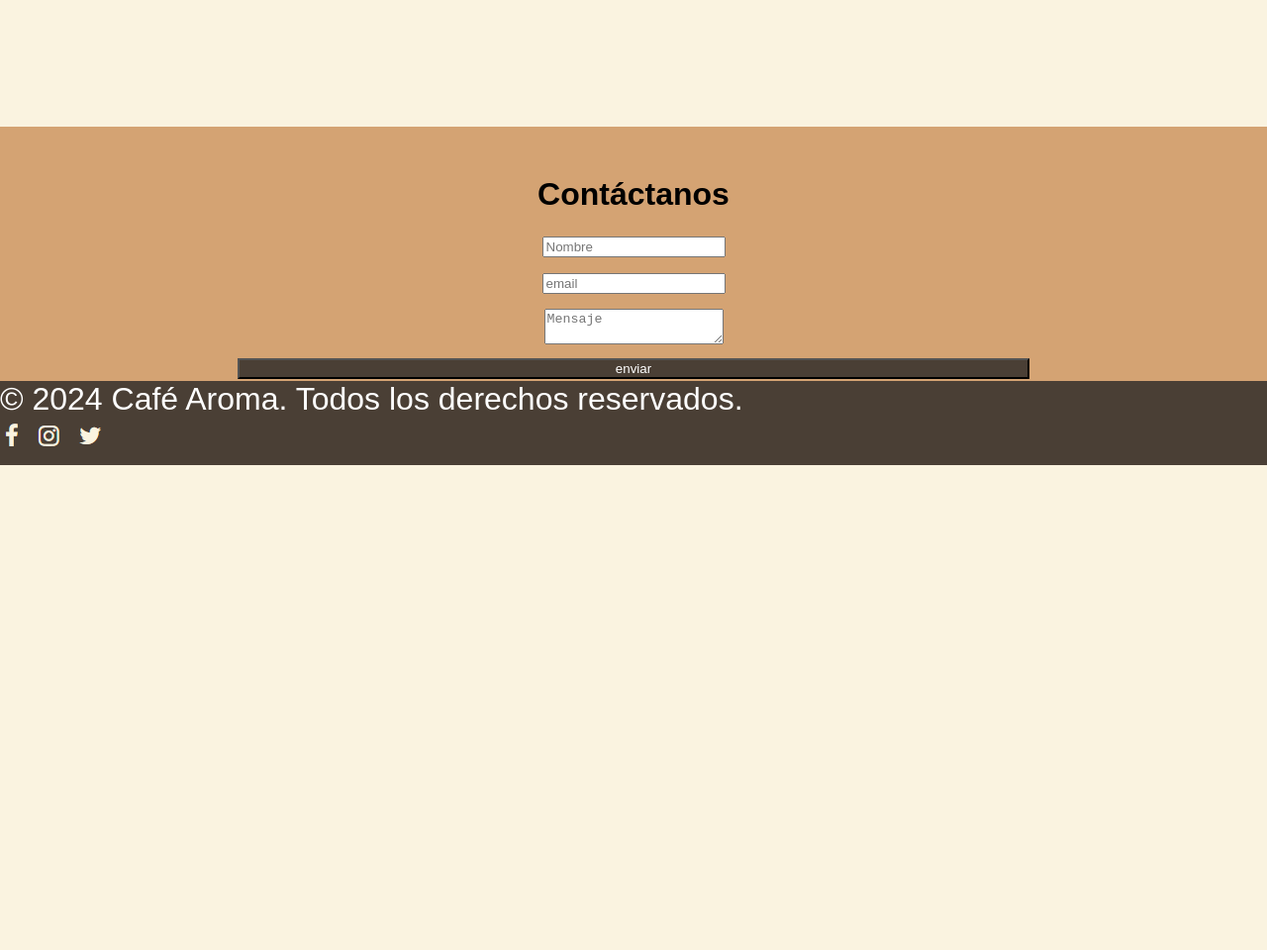
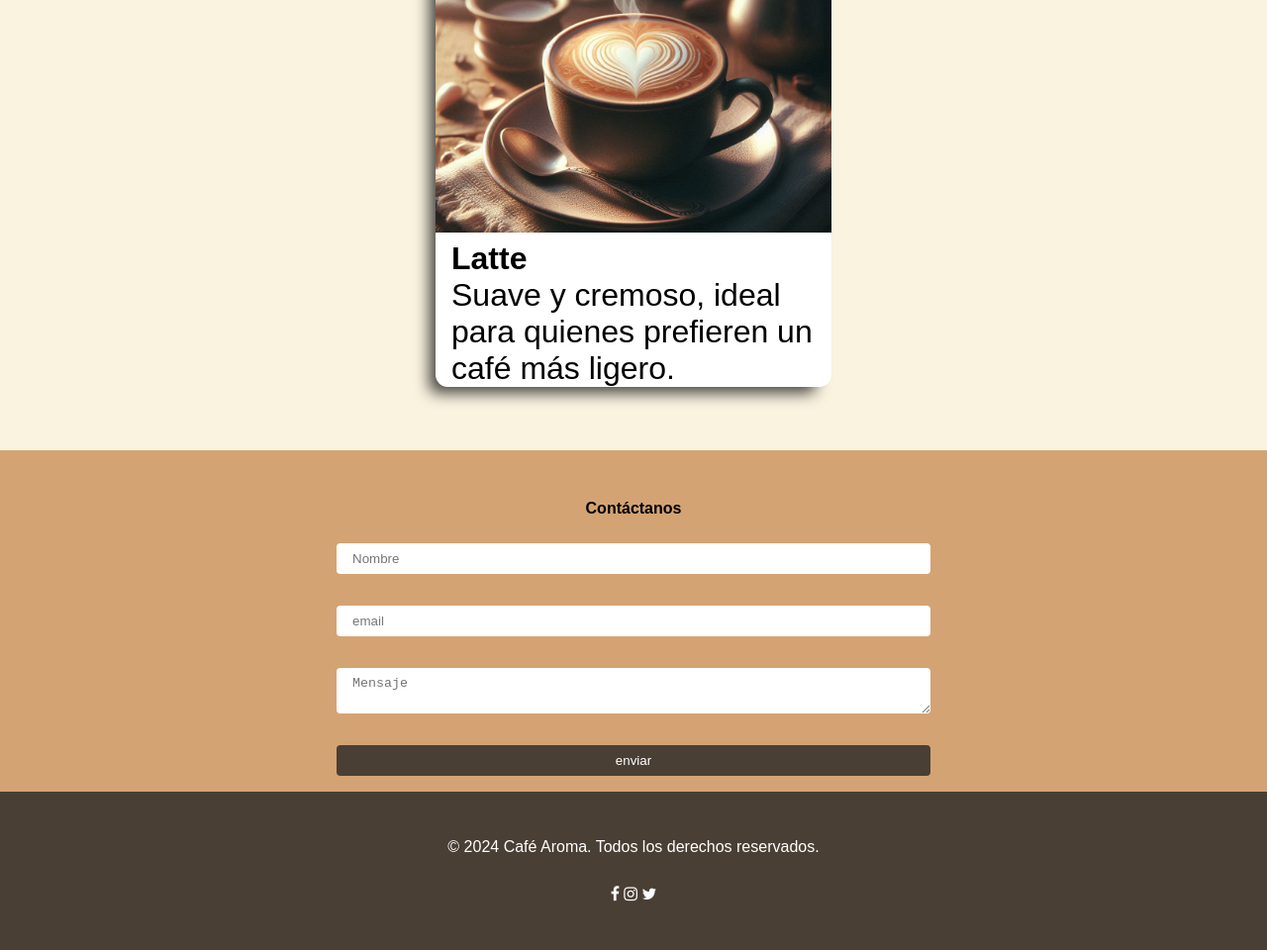
Before and after one commit to marisolroblesnunez/intento-cafe, a plain HTML site: page index.html in a window 1280 px wide. Shown: the part 1600-2560 px from the top of the page at 99% size. Before the commit the page ends 2070 px from the top, so only its background shows below. Drawn offline with Linux system fonts and the light colour scheme.

Commit message:
cafe fin

```diff
--- a/css/estilos.css
+++ b/css/estilos.css
@@ -4,7 +4,7 @@
     --primary:#4A3F35;
     --secundary:#D4A373;
     --fondo:#FAF3E0;
-    --transparencia: rgb(0, 0, 0,0.8);
+    --transparencia: rgb(0, 0, 0,0.5);
 
 }
 *{ box-sizing: border-box;
@@ -13,12 +13,12 @@
 body{
     background-color: var(--fondo);
     font-family: Arial, Helvetica, sans-serif;
-    font-size: 62.5%;
+
 }
 .banner{
-    background-image: url(../img/backgroun-image.jpeg);
+    background-color: var(--transparencia);
     /* background-color:rgba(0,0,0,0.5); */
-    background-repeat: no-repeat;
+
     background-size: cover ;
     height: 100vh;
     text-align: center;
@@ -26,7 +26,25 @@ body{
     justify-content: center;
     color:var(--white) ;
 
-    background-color: var(--transparencia);
+
+}
+header{
+     background-image: url(../img/backgroun-image.jpeg);
+    background-repeat: no-repeat;
+    background-size: cover;
+
+}
+@keyframes animacion {
+    from{
+        opacity: 0;transform: translateY(-20px);
+    }
+    to{
+        opacity: 1;transform: translate(0);
+    }
+}
+@keyframes seg-animacion{
+    50% {transform: rotate(180deg);}
+
 }
 
 .section-banner{
@@ -40,8 +58,13 @@ body{
     font-size: 3rem;
     line-height:10rem;
 
+    }
+    .section-banner h1{
+        animation: animacion 5s ease;
+    }
 
-    }
+
+
 
     .section-banner p{
         font-size: 2rem;
@@ -60,6 +83,7 @@ body{
     /* border:1px solid green; */
     color: var(--secundarylight);
     text-decoration: none;
+    transition: all 0.3s ease;
 }
 
 .menu a:hover{
@@ -86,14 +110,16 @@ margin-left: 1rem;
     gap: 5rem;
     width: 100%;
     max-width: 2000px;
-    margin: 0 auto;
-    padding: 10rem;
+    margin: 4rem auto;
+
+
+   flex-wrap: wrap;
 
 
 }
 @media(min-width:420px){
    .container{
-        display: flex;
+
         flex-direction: row;
     }
 }
@@ -111,29 +137,61 @@ margin-left: 1rem;
     box-shadow: -11px 11px 15px -5px rgba(0,0,0,0.74);;border-radius: 3%;
     overflow: hidden;
     font-size: 2rem;
+    width: 100%;
+    max-width: 400px;
 
 
+
+   animation: seg-animacion 5s ease;
+}
+.cafes:hover{
+    transform: translateY(-10px);
 }
 
 
 .formulario{
     background-color: var(--secundary);
-    font-size: 2rem;
+    /*font-size: 2rem;
     margin: 0 auto;
+     display: flex;
+    flex-direction: column;
+    max-width: 520px; */
 
 
 
 }
-.input-textarea{
+.formulario input, .formulario textarea{
+    background-color: white;
+    width: 100%;
+    color: var(--white);
+    padding: 0.5rem 1rem;
+    margin: 1rem 0;
+    border-radius: 4px;
+    cursor: pointer;
+    border: none;
+}
+
+
+/* .input textarea{
     line-height: 2rem;
     font-size: 6rem;
-
-}
+    */
+/* } */
  input[type="submit"]{
  color: var(--white);
     background-color: var(--primary);
-    width: 800px;
+
+    border: none;
+    display: block;
+    cursor: pointer;
+    transition: 2s;
 }
+input[type="submit"]:hover{
+    background-color: var(--secundary);
+    border:2px red solid;
+
+}
+
 .inputs{
     /* margin: 1rem;
     padding: 1rem; */
@@ -143,6 +201,11 @@ margin-left: 1rem;
 
     text-align: center;
     align-items: center;
+
+    width: 100%;
+    max-width: 600px;
+    margin: 0 auto;
+    border: none;
 
 }
 
@@ -158,9 +221,28 @@ margin-left: 1rem;
 .piepagina{
     color: var(--white);
     background-color:var(--primary);
-    font-size: 2rem;
+
+   text-align: center;
+    align-items: center;
+    padding:2rem 0;
 }
-.piepagina img{
+
+.iconos{
+    color: var(--white);
+    background-color: var(--primary);
     text-align: center;
     align-items: center;
 }
+
+.piepagina, .iconos{
+
+    color: var(--white);
+    line-height: 3rem;
+}
+
+.iconos i{
+color: var(--white);
+}
+.iconos i:hover{
+    color: var(--secundary);
+}
--- a/index.html
+++ b/index.html
@@ -6,6 +6,7 @@
     <title>Cafe Aroma</title>
     <link rel="stylesheet" href="css/estilos.css">
     <link rel="shortcut icon" href="img/favicon.ico">
+    <link rel="stylesheet" href="https://cdnjs.cloudflare.com/ajax/libs/font-awesome/4.7.0/css/font-awesome.min.css">
 </head>
 <body>
     <header>
@@ -43,35 +44,39 @@
                 </section>
         </div>
     </main>
+
     <footer>
        <form class="formulario">
         <h4>Contáctanos</h4>
         <div class="inputs">
 
-            <section class="input">
-                <input type="text" placeholder="Nombre">
 
-            </section>
-            <section class="input">
-                <input type="text"placeholder="email">
+            <input type="text" placeholder="Nombre">
 
-            </section>
-            <section class="input-textarea">
-                <textarea placeholder="Mensaje"></textarea>
 
-            </section>
-            <section class="input-submit">
-                <input type="submit" value="enviar">
-            </section>
 
-            </div>
+            <input type="text"placeholder="email">
+
+
+            <textarea placeholder="Mensaje"></textarea>
+
+
+            <input type="submit" value="enviar">
+
+
+        </div>
 
 
        </form>
       <div class="piepagina">
         &copy; 2024 Café Aroma. Todos los derechos reservados.
         <br>
-        <img src="img/ultima.png" alt="iconos">
+        <div class="iconos">
+
+            <a href="https://www.facebook.com"><i class='fa fa-facebook-f'></i></a>
+            <a href="https://www.instagram.com/"><i class="fa fa-instagram"></i></a>
+            <a href="https://x.com/i/flow/login"><i class="fa fa-twitter"></i></a>
+        </div>
       </div>
     </footer>
 </body>
```
Also changed, not shown: img/face.jpg (added), img/instagram.jpg (added), img/twiter.jpg (added).
